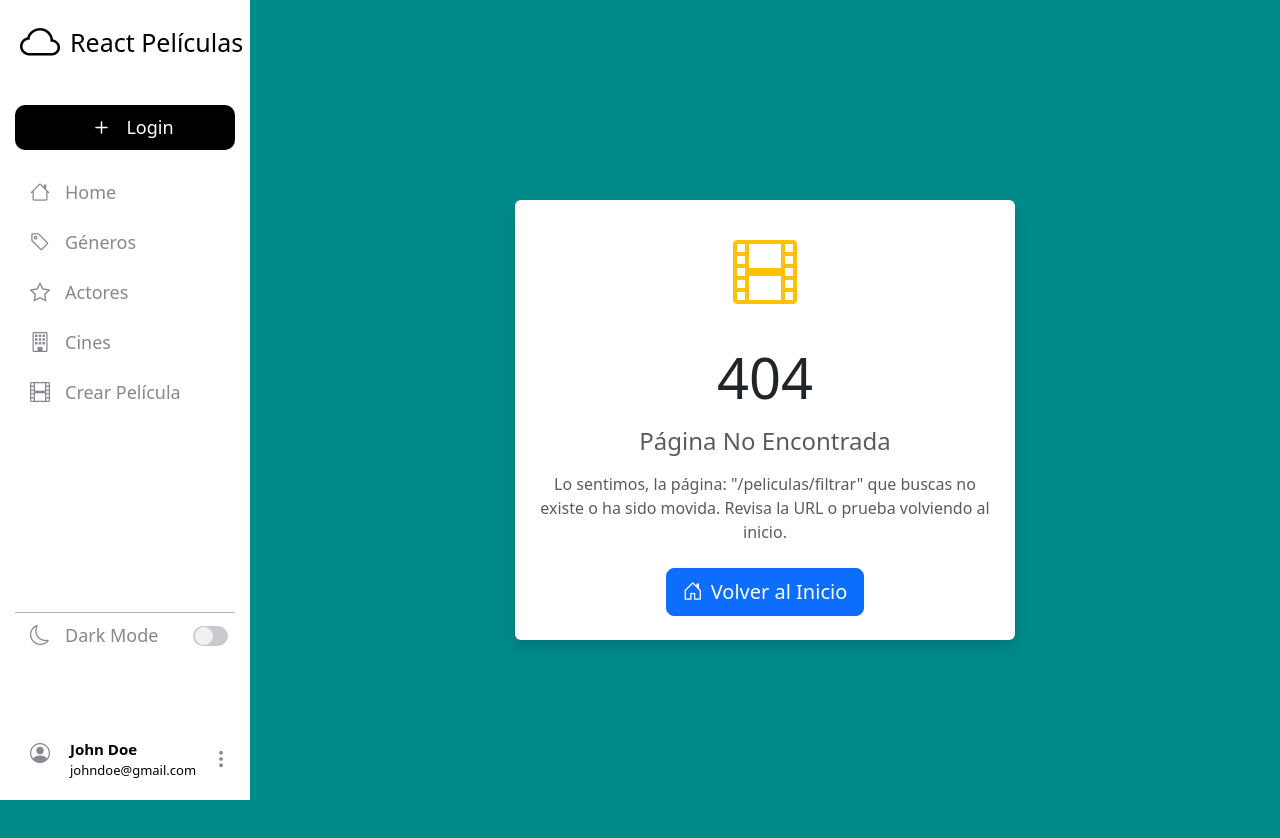
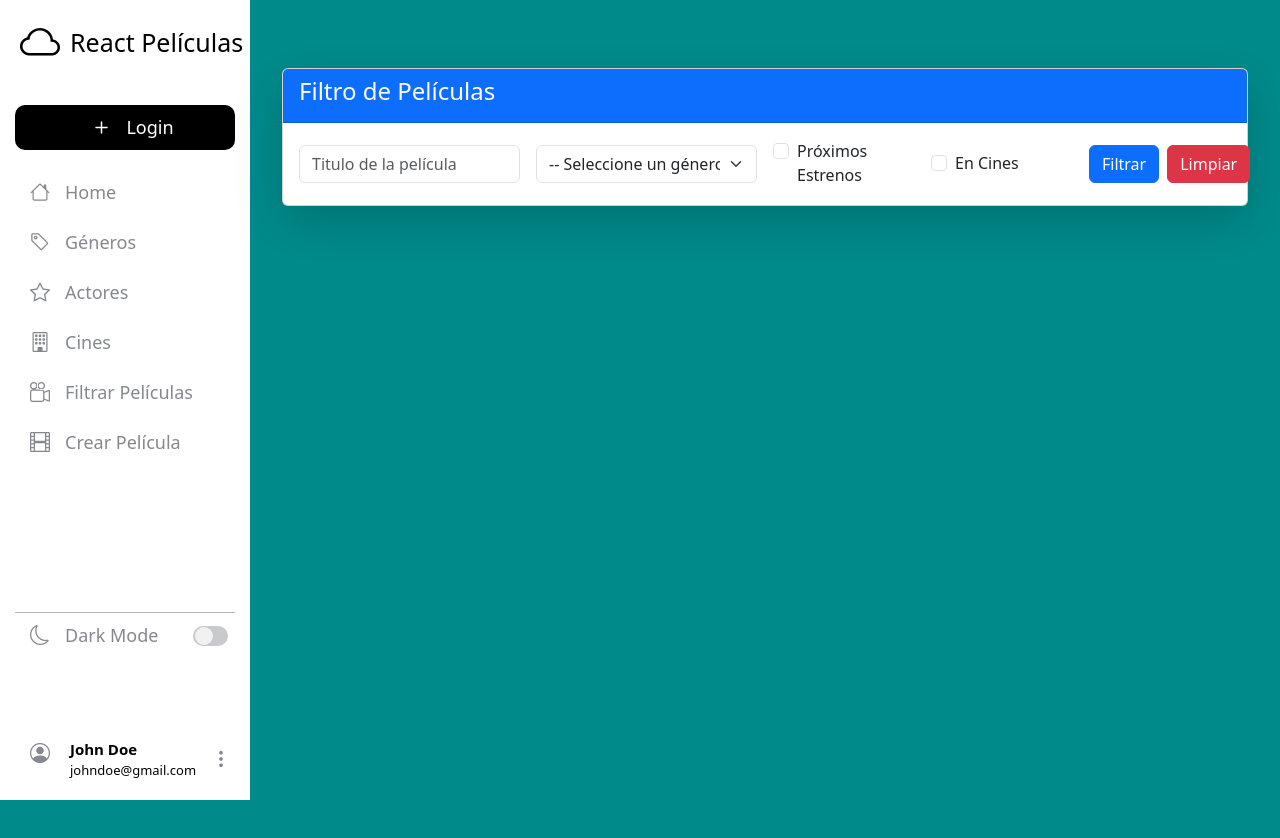
Before and after one commit to ieuresti/ReactPeliculasAPI-Front, a React (Vite) app in the folder react-peliculas/: page /peliculas/filtrar in a window 1280 px wide. After the commit the page ends 800 px from the top, so only its background shows below. Built offline with nearby package versions, Linux system fonts and the light colour scheme.

Commit message:
avance formularios crear editar genero y filtrar peliculas

```diff
--- a/react-peliculas/package.json
+++ b/react-peliculas/package.json
@@ -10,10 +10,13 @@
     "preview": "vite preview"
   },
   "dependencies": {
+    "@hookform/resolvers": "^5.0.1",
     "bootstrap": "^5.3.6",
     "react": "^19.1.0",
     "react-dom": "^19.1.0",
-    "react-router": "^7.5.2"
+    "react-hook-form": "^7.56.1",
+    "react-router": "^7.5.2",
+    "yup": "^1.6.1"
   },
   "devDependencies": {
     "@eslint/js": "^9.25.0",
--- a/react-peliculas/src/AppRoutes.tsx
+++ b/react-peliculas/src/AppRoutes.tsx
@@ -12,6 +12,7 @@ import EditarCine from './features/cines/componentes/EditarCine';
 import CrearPelicula from './features/peliculas/componentes/CrearPelicula';
 import EditarPelicula from './features/peliculas/componentes/EditarPelicula';
 import RutaNoEncontrada from './componentes/RutaNoEncontrada';
+import FiltrarPeliculas from './features/peliculas/componentes/FiltrarPeliculas';
 
 export default function AppRoutes() {
     return (
@@ -32,6 +33,7 @@ export default function AppRoutes() {
 
             <Route path='/peliculas/crear' element={<CrearPelicula />} />
             <Route path='/peliculas/editar/:id' element={<EditarPelicula />} />
+            <Route path='/peliculas/filtrar' element={<FiltrarPeliculas />} />
 
             <Route path='*' element={<RutaNoEncontrada />} />
         </Routes>
--- a/react-peliculas/src/componentes/Boton.tsx
+++ b/react-peliculas/src/componentes/Boton.tsx
@@ -1,6 +1,11 @@
 export default function Boton(props: BotonProps) {
     return (
-        <button type="button" className="btn btn-primary" onClick={props.onClick}>
+        <button
+            type={props.type ? props.type : 'button'}
+            className={props.btnClassName ? props.btnClassName : 'btn btn-primary'}
+            onClick={props.onClick}
+            disabled={props.disabled ? props.disabled : false}
+        >
             {props.children}
         </button>
     )
@@ -8,5 +13,8 @@ export default function Boton(props: BotonProps) {
 
 interface BotonProps {
     children: React.ReactNode;
-    onClick(): void;
+    onClick?(): void;
+    type?: 'button' | 'submit' | 'reset';
+    btnClassName?: string;
+    disabled?: boolean;
 }
--- a/react-peliculas/src/componentes/Sidebar.tsx
+++ b/react-peliculas/src/componentes/Sidebar.tsx
@@ -52,6 +52,12 @@ export default function Sidebar() {
                         </NavLink>
                     </li>
                     <li>
+                        <NavLink to="/peliculas/filtrar">
+                            <i className="bi bi-camera-reels"></i>
+                            <span>Filtrar Películas</span>
+                        </NavLink>
+                    </li>
+                    <li>
                         <NavLink to="/peliculas/crear">
                             <i className="bi bi-film"></i>
                             <span>Crear Película</span>
--- a/react-peliculas/src/features/generos/componentes/CrearGenero.tsx
+++ b/react-peliculas/src/features/generos/componentes/CrearGenero.tsx
@@ -1,5 +1,32 @@
+import type { SubmitHandler } from 'react-hook-form';
+import type GeneroCreacion from '../modelos/GeneroCreacion.model';
+import FormularioGenero from './FormularioGenero';
+
 export default function CrearGenero() {
+
+    // Función que se ejecuta al enviar el formulario
+    // SubmitHandler<GeneroCreacion>: tipo para el handler de envío
+    const onSubmit: SubmitHandler<GeneroCreacion> = async (data) => {
+        await new Promise(resolve => setTimeout(resolve, 1000));
+        console.log('Creando el genero...');
+        console.log(data);
+    };
+
     return (
-        <h3>Crear Género</h3>
+        <>
+            <div className="container mt-5">
+                <div className="card shadow-lg">
+
+                    <div className="card-header bg-primary text-white">
+                        <h4><i className="bi bi-plus-lg"></i> Crear Género</h4>
+                    </div>
+
+                    <div className="card-body">
+                        <FormularioGenero onSubmit={onSubmit} />
+                    </div>
+
+                </div>
+            </div>
+        </>
     )
 }
--- a/react-peliculas/src/features/generos/componentes/EditarGenero.tsx
+++ b/react-peliculas/src/features/generos/componentes/EditarGenero.tsx
@@ -1,13 +1,47 @@
+import { useEffect, useState } from 'react';
 import { useParams } from 'react-router';
+import type GeneroCreacion from '../modelos/GeneroCreacion.model';
+import FormularioGenero from './FormularioGenero';
+import type { SubmitHandler } from 'react-hook-form';
+import Cargando from '../../../componentes/Cargando';
 
 export default function EditarGenero() {
 
     const { id } = useParams();
 
+    const [modelo, setModelo] = useState<GeneroCreacion | undefined>(undefined);
+
+    useEffect(() => {
+        const timerId = setTimeout(() => {
+            setModelo({ nombre: 'Drama ' + id })
+        }, 1000);
+
+        return () => clearTimeout(timerId);
+    }, [id]);
+
+    // Función que se ejecuta al enviar el formulario
+    // SubmitHandler<GeneroCreacion>: tipo para el handler de envío
+    const onSubmit: SubmitHandler<GeneroCreacion> = async (data) => {
+        await new Promise(resolve => setTimeout(resolve, 1000));
+        console.log('Editando el genero...');
+        console.log(data);
+    };
+
     return (
         <>
-            <h3>Editar Género</h3>
-            <p>El id del género es: {id}</p>
+            <div className="container mt-5">
+                <div className="card shadow-lg">
+
+                    <div className="card-header bg-primary text-white">
+                        <h4><i className="bi bi-plus-lg"></i> Editar Género</h4>
+                    </div>
+
+                    <div className="card-body">
+                        {modelo ? <FormularioGenero onSubmit={onSubmit} modelo={modelo} /> : <Cargando />}
+                    </div>
+
+                </div>
+            </div>
         </>
     )
 }
--- /dev/null
+++ b/react-peliculas/src/features/generos/componentes/FormularioGenero.tsx
@@ -0,0 +1,53 @@
+import { useForm, type SubmitHandler } from 'react-hook-form';
+import type GeneroCreacion from '../modelos/GeneroCreacion.model';
+import { NavLink } from 'react-router';
+import Boton from '../../../componentes/Boton';
+import { primeraLetraMayuscula } from '../../../validaciones/Validaciones';
+import { yupResolver } from '@hookform/resolvers/yup';
+import * as yup from 'yup';
+
+export default function FormularioGenero(props: FormularioGeneroProps) {
+
+    // Hook useForm de react-hook-form para manejar el formulario
+    const {
+        register, // registra campos del formulario
+        handleSubmit, // maneja el envío del formulario
+        formState: { errors, isValid, isSubmitting } // contiene estado del formulario (errores, validación, envío)
+    } = useForm<GeneroCreacion>({
+        resolver: yupResolver(reglasDeValidacion), // Resolver de yup para validaciones del formulario
+        mode: 'onChange', // Modo 'onChange': valida en cada cambio del input
+        defaultValues: props.modelo ? props.modelo : { nombre: '' } // establecer los valores iniciales de los campos del formulario
+    });
+
+    return (
+        <form onSubmit={handleSubmit(props.onSubmit)}>
+            <div className="mb-3">
+                <label className="form-label"></label>
+                <div className="input-group">
+                    <span className="input-group-text"><i className="bi bi-tag-fill"></i></span>
+                    <input className="form-control" placeholder="Ingresa el nombre del género" {...register('nombre')} autoComplete="off" />
+                </div>
+                {errors.nombre && <p className='error'>{errors.nombre.message}</p>}
+            </div>
+
+            <div className="d-flex justify-content-between">
+                <NavLink to="/generos" className="btn btn-secondary">
+                    <i className="bi bi-arrow-counterclockwise"></i> Regresar
+                </NavLink>
+
+                <Boton type='submit' btnClassName='btn btn-success' disabled={!isValid || isSubmitting}>
+                    <i className="bi bi-check-lg"></i> {isSubmitting ? 'Enviando...' : 'Enviar'}
+                </Boton>
+            </div>
+        </form>
+    )
+}
+
+interface FormularioGeneroProps {
+    modelo?: GeneroCreacion;
+    onSubmit: SubmitHandler<GeneroCreacion>
+}
+
+const reglasDeValidacion = yup.object({
+    nombre: yup.string().required('El nombre es obligatorio').test(primeraLetraMayuscula())
+})
--- /dev/null
+++ b/react-peliculas/src/features/generos/modelos/Genero.model.ts
@@ -0,0 +1,4 @@
+export default interface Genero {
+    id: number;
+    nombre: string;
+}
--- /dev/null
+++ b/react-peliculas/src/features/generos/modelos/GeneroCreacion.model.ts
@@ -0,0 +1,3 @@
+export default interface GeneroCreacion {
+    nombre: string
+}
--- /dev/null
+++ b/react-peliculas/src/features/peliculas/componentes/FiltrarPeliculas.tsx
@@ -0,0 +1,88 @@
+import { useForm, type SubmitHandler } from 'react-hook-form';
+import Boton from '../../../componentes/Boton';
+import type Genero from '../../generos/modelos/Genero.model';
+
+export default function FiltrarPeliculas() {
+
+    const valorInicial: FormType = {
+        titulo: '',
+        generoId: 0,
+        proximosEstrenos: false,
+        enCines: false
+    }
+
+    // Hook useForm de react-hook-form para manejar el formulario
+    const {
+        register, // registra campos del formulario
+        handleSubmit, // maneja el envío del formulario
+        reset, // resetear el formulario
+        formState: { isSubmitting } // contiene estado del formulario (errores, validación, envío)
+    } = useForm<FormType>({
+        defaultValues: valorInicial // establecer los valores iniciales de los campos del formulario
+    });
+
+    const onSubmit: SubmitHandler<FormType> = async (data) => {
+        console.log('filtrando...');
+        await new Promise(resolve => setTimeout(resolve, 1000));
+        console.log(data);
+    }
+
+    const generos: Genero[] = [
+        { id: 1, nombre: 'Terror' }, { id: 2, nombre: 'Acción' }, { id: 3, nombre: 'Comedia' }
+    ];
+
+    return (
+        <>
+            <div className="container mt-5">
+                <div className="card shadow-lg">
+
+                    <div className="card-header bg-primary text-white">
+                        <h4>Filtro de Películas</h4>
+                    </div>
+
+                    <div className="card-body">
+                        <form onSubmit={handleSubmit(onSubmit)} className="row align-items-center g-3">
+                            <div className="col-12 col-lg-3">
+                                <input className="form-control" placeholder="Titulo de la película" {...register('titulo')} autoComplete="off" />
+                            </div>
+
+                            <div className="col-12 col-lg-3">
+                                <select className="form-select" {...register('generoId')}>
+                                    <option value="0">-- Seleccione un género --</option>
+                                    {generos.map(genero => <option key={genero.id} value={genero.id} >{genero.nombre}</option>)}
+                                </select>
+                            </div>
+
+                            <div className="col-12 col-md-6 col-lg-2">
+                                <div className="form-check">
+                                    <input type="checkbox" className="form-check-input" id="proximosEstrenos" {...register('proximosEstrenos')} />
+                                    <label htmlFor="proximosEstrenos">Próximos Estrenos</label>
+                                </div>
+                            </div>
+
+                            <div className="col-12 col-md-6 col-lg-2">
+                                <div className="form-check">
+                                    <input type="checkbox" className="form-check-input" id="enCines" {...register('enCines')} />
+                                    <label htmlFor="enCines">En Cines</label>
+                                </div>
+                            </div>
+
+                            <div className="col-12 col-lg-2 d-flex gap-2">
+                                <Boton disabled={isSubmitting} type="submit">{isSubmitting ? 'Filtrando...' : 'Filtrar'}</Boton>
+                                <Boton onClick={() => reset()} btnClassName="btn btn-danger">Limpiar</Boton>
+                            </div>
+                        </form>
+                    </div>
+
+                </div>
+            </div>
+        </>
+    )
+}
+
+interface FormType {
+    titulo: string;
+    generoId: number;
+    proximosEstrenos: boolean;
+    enCines: boolean;
+}
--- a/react-peliculas/src/index.css
+++ b/react-peliculas/src/index.css
@@ -53,3 +53,7 @@ body {
     width: 100%;
     background-color: darkcyan !important;
 }
+
+.error {
+    color: red;
+}
--- /dev/null
+++ b/react-peliculas/src/validaciones/Validaciones.ts
@@ -0,0 +1,14 @@
+export function primeraLetraMayuscula() {
+    return {
+        name: 'primera-letra-mayuscula',
+        message: 'La primera letra debe ser mayuscula',
+        test: (valor: string | undefined) => {
+            if (valor && valor.length > 0) {
+                const primeraLetra = valor.substring(0, 1);
+                return primeraLetra === primeraLetra.toUpperCase();
+            }
+
+            return true;
+        }
+    }
+}
```
Also changed, not shown: 1 other file (tests, documents, lock files or other folders).
